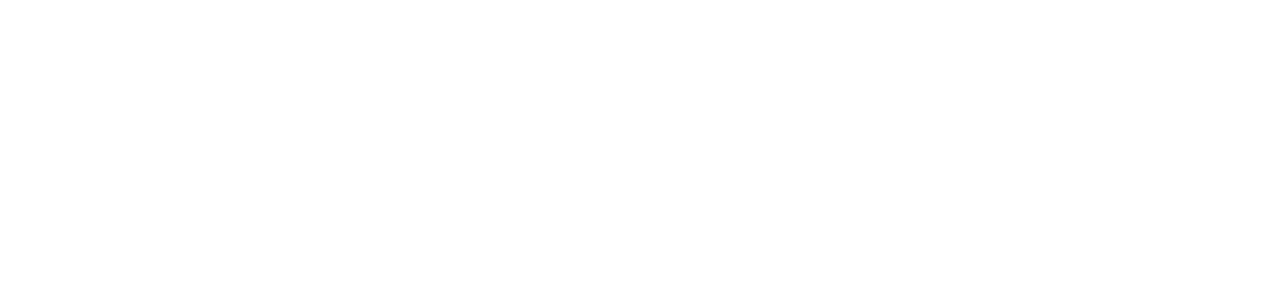
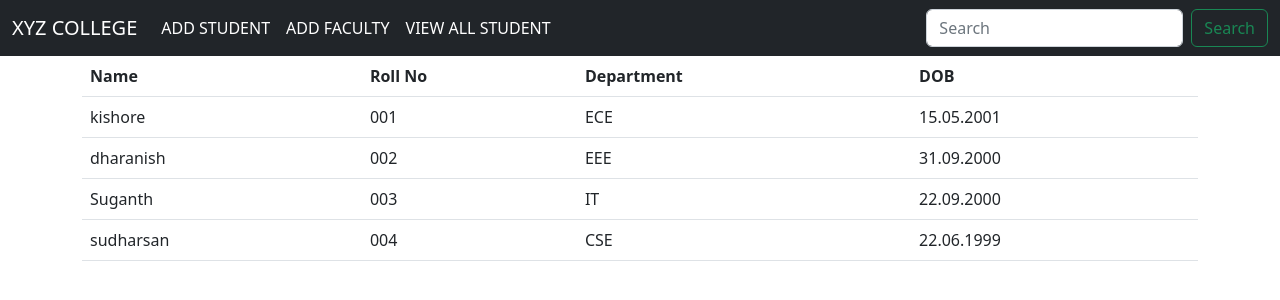
Before and after one commit to Agilesh-s/CollegeApp, an Angular app: page /viewstudent in a window 1280 px wide. Before the commit this address led to /. Shown: the top 300 px of the page. Built offline with nearby package versions, Linux system fonts and the light colour scheme.

Commit message:
View all student

```diff
--- a/src/app/navbar/navbar.component.html
+++ b/src/app/navbar/navbar.component.html
@@ -12,6 +12,9 @@
           <li class="nav-item">
             <a class="nav-link active" aria-current="page" routerLink="/addfaculty">ADD FACULTY</a>
           </li>
+          <li class="nav-item">
+            <a class="nav-link active" aria-current="page" routerLink="/viewstudent">VIEW ALL STUDENT</a>
+          </li>
         </ul>
         <form class="d-flex" role="search">
           <input class="form-control me-2" type="search" placeholder="Search" aria-label="Search">
--- /dev/null
+++ b/src/app/view-all-student/view-all-student.component.html
@@ -0,0 +1,26 @@
+<app-navbar></app-navbar>
+<div class="container">
+    <div class="row">
+        <div class="col col-12 col-sm-12 col-md-12 col-lg-12 col-xl-12 col-xxl-12">
+            <table class="table">
+                <thead>
+                  <tr>
+                    <th scope="col">Name</th>
+                    <th scope="col">Roll No</th>
+                    <th scope="col">Department</th>
+                    <th scope="col">DOB</th>
+                  </tr>
+                </thead>
+                <tbody>
+                  <tr *ngFor="let i of fetchData">
+                    <td>{{i.name}}</td>
+                    <td>{{i.rollNo}}</td>
+                    <td>{{i.Department}}</td>
+                    <td>{{i.dob}}</td>
+                  </tr>
+
+                </tbody>
+              </table>
+        </div>
+    </div>
+</div>
--- /dev/null
+++ b/src/app/view-all-student/view-all-student.component.ts
@@ -0,0 +1,18 @@
+import { Component, OnInit } from '@angular/core';
+
+@Component({
+  selector: 'app-view-all-student',
+  templateUrl: './view-all-student.component.html',
+  styleUrls: ['./view-all-student.component.css']
+})
+export class ViewAllStudentComponent implements OnInit {
+
+  constructor() { }
+
+  fetchData=[{"name":"kishore","rollNo":"001","Department":"ECE","dob":"15.05.2001"},{"name":"dharanish","rollNo":"002","Department":"EEE","dob":"31.09.2000"},{"name":"Suganth","rollNo":"003","Department":"IT","dob":"22.09.2000"},{"name":"sudharsan","rollNo":"004","Department":"CSE","dob":"22.06.1999"}]
+
+
+  ngOnInit(): void {
+  }
+
+}
```
Also changed, not shown: src/app/app.module.ts (+6 -1 lines), src/app/view-all-student/view-all-student.component.css (added).
